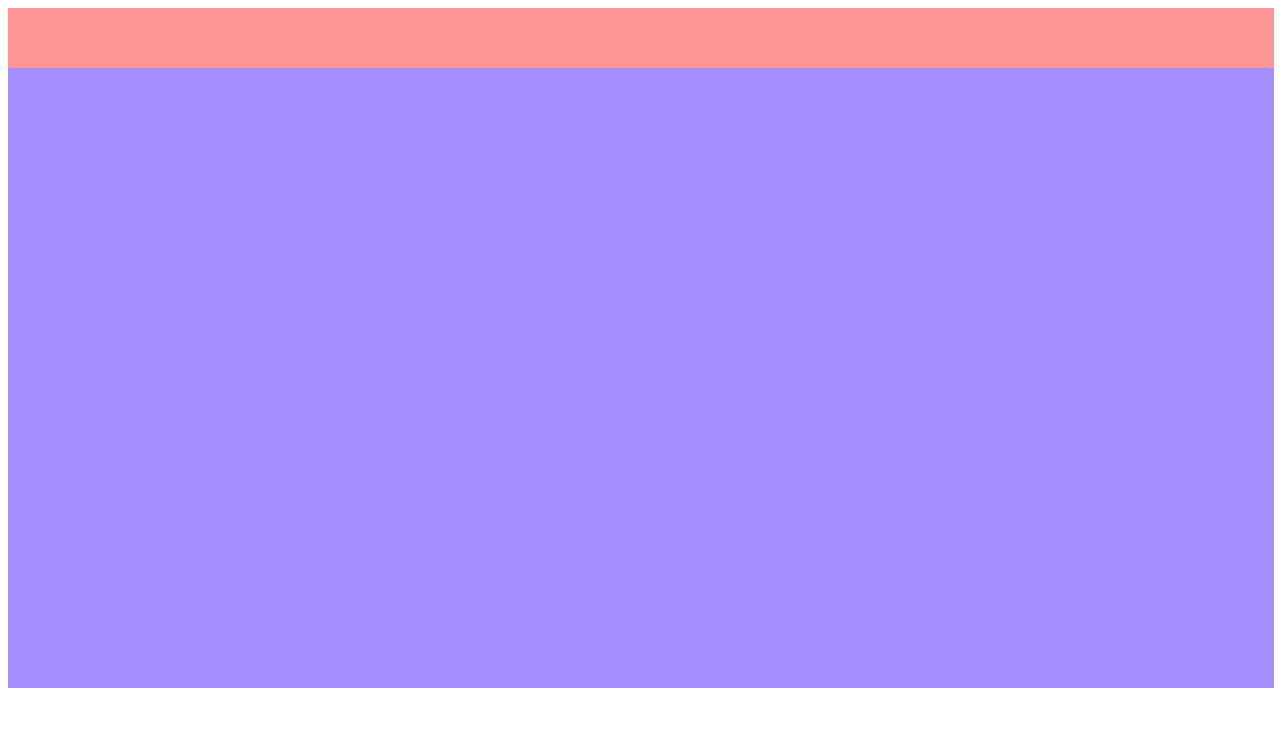
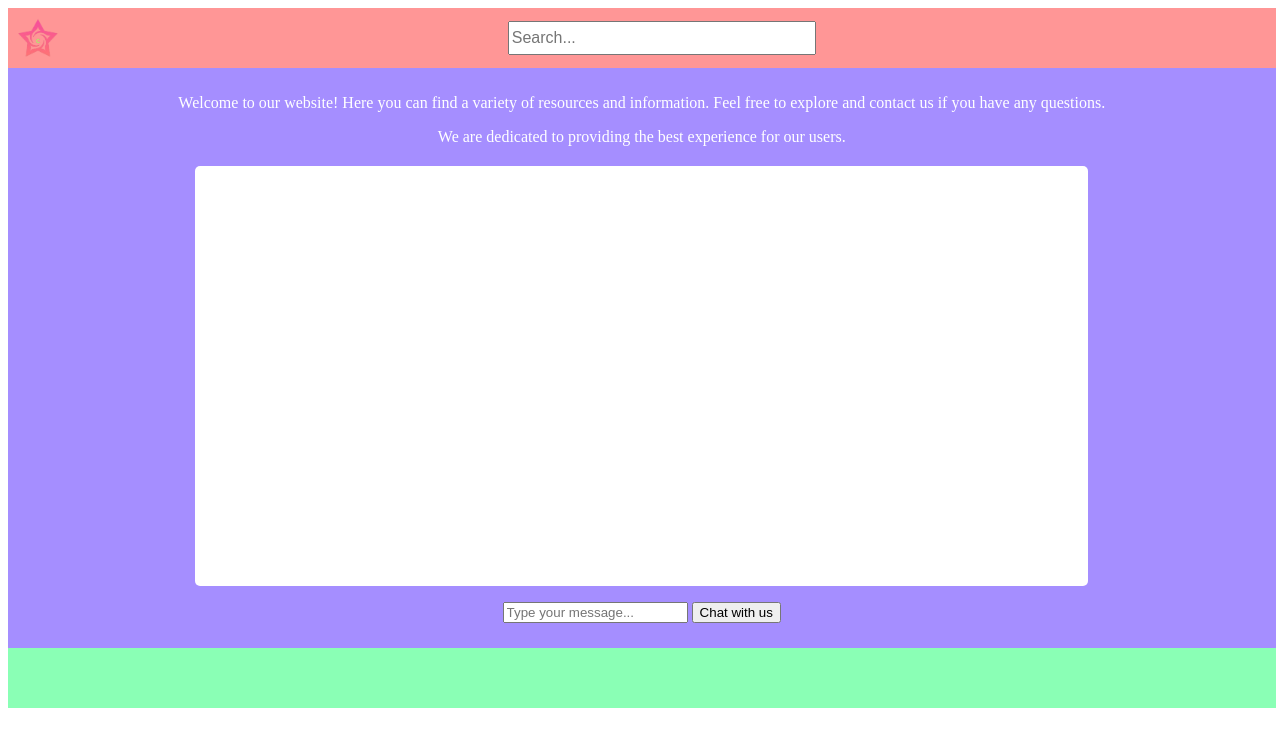
Before and after one commit to NgaQuy06/WebChatApp-ChatStar, a plain HTML site: page Web/index.html in a window 1280 px wide. Drawn offline with Linux system fonts and the light colour scheme.

Commit message:
Add files via upload

```diff
--- a/Web/index.html
+++ b/Web/index.html
@@ -7,7 +7,19 @@
     <link rel="stylesheet" href="style.css">
 </head>
 <body>
-    <header></header>
-    <div></div>
+    <header>
+        <img id="logo" src="assets/img/logo.png" alt="Logo">
+        <input type="text" id="search" placeholder="Search...">
+    </header>
+    <main>
+        <p>Welcome to our website! Here you can find a variety of resources and information. Feel free to explore and contact us if you have any questions.</p>
+        <p>We are dedicated to providing the best experience for our users.</p>
+        <p id="chatbox"></p>
+        <div>
+            <input type="text" id="chatInput" placeholder="Type your message...">
+            <button id="chatButton">Chat with us</button>
+        </div>
+    </main>
+    <footer></footer>
 </body>
 </html>
--- a/Web/style.css
+++ b/Web/style.css
@@ -2,16 +2,50 @@ header {
     background-color: #ff9696;
     color: white;
     padding: 10px;
-    text-align: center;
-    width: 98.6%;
+    width: 98.7%;
     height: 40px;
+    display: flex;
+    align-items: center;
 }
 
-div {
+#logo {
+    height: 100%;
+    width: auto;
+}
+
+#search {
+    height: 70%;
+    width: 300px;
+    font-size: 16px;
+    margin: 0 auto;
+}
+
+main {
     background-color: #a58eff;
     color: white;
     padding: 10px;
     text-align: center;
-    width: 98.6%;
-    height: 600px;
+    width: 98.7%;
+    height: 560px;
 }
+
+#chatbox {
+    background-color: #ffffff;
+    color: black;
+    padding: 10px;
+    margin-top: 20px;
+    width: 70%;
+    height: 400px;
+    margin-left: auto;
+    margin-right: auto;
+    border-radius: 5px;
+}
+
+footer {
+    background-color: #8affb5;
+    color: white;
+    padding: 10px;
+    text-align: center;
+    width: 98.7%;
+    height: 40px;
+}
```
Also changed, not shown: Web/assets/img/logo.png (added).
